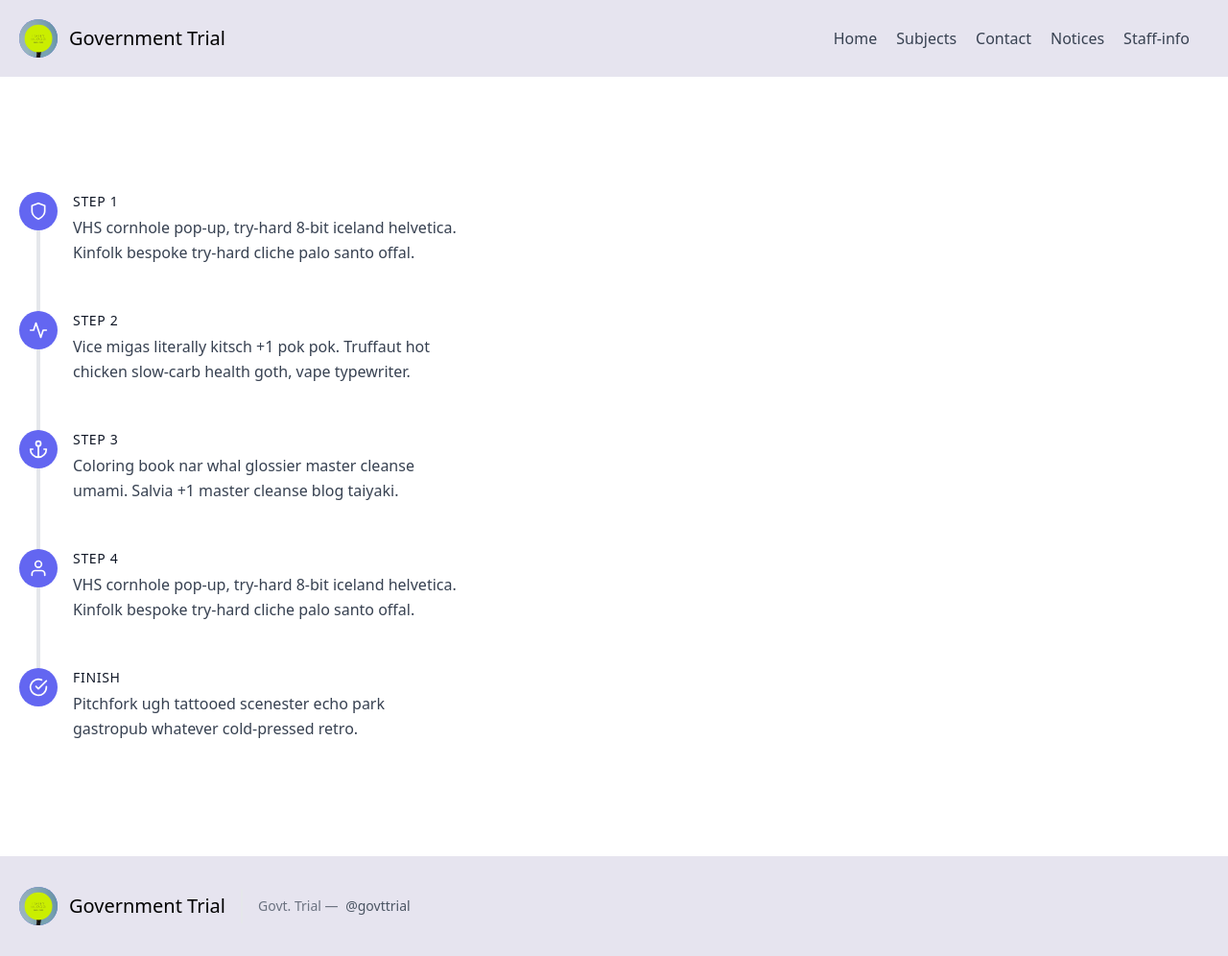
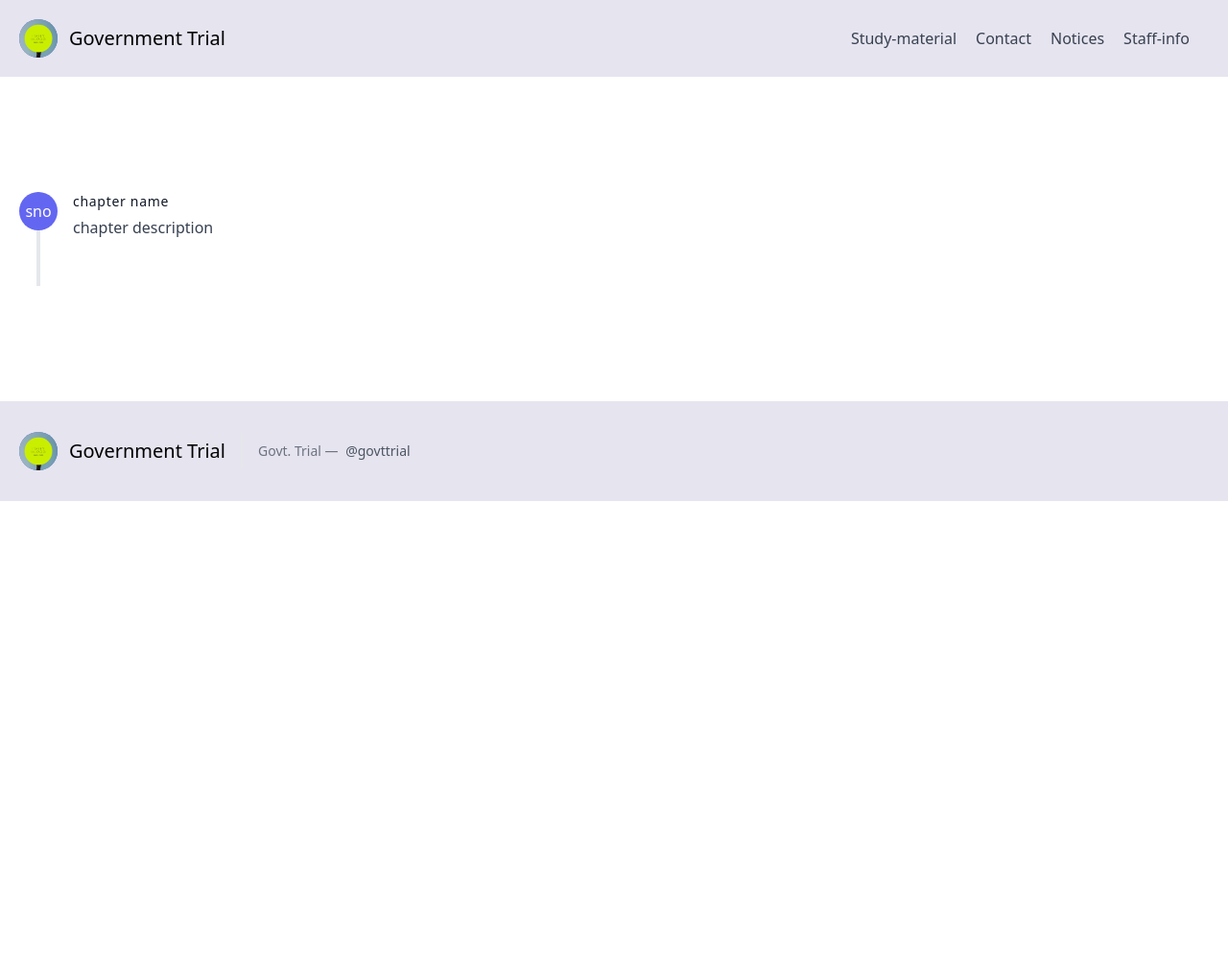
Before and after one commit to AxayPatoliya/Online-school, a Flask app: a page that uses templates/layout.html in a window 1280 px wide. Shown: the whole page at 96% size. After the commit the page ends 522 px from the top, so only its background shows below. Run offline with Flask 2, Linux system fonts and the light colour scheme.

Commit message:
make it better

```diff
--- a/main.py
+++ b/main.py
@@ -641,7 +641,8 @@ def otherstaff():
         db.session.add(other)
         db.session.commit()
     other = Other.query.filter_by().all()
-    return  render_template('otherstaff.html', params=params, other=other)
+    return render_template('otherstaff.html', params=params, other=other)
+
 
 @app.route("/subject-9/list-9/<string:name>", methods=["GET", "POST"])
 def list_9(name):
@@ -652,37 +653,35 @@ def list_9(name):
         db.session.add(l9)
         db.session.commit()
     l9 = L9.query.filter_by().all()
+    if name == 'Maths':
+        return  render_template('list_9.html', params=params, name=name, l9=l9)
+    elif name=='Chemistry':
+        return "This is a Chemistry subject"
+    elif name =='Physics':
+        return "This is a Physics subject"
+    elif name=='English':
+        return "This is a English subject"
 
-    return  render_template('list_9.html', params=params, name=name, l9=l9)
+
+
+
 
 @app.route("/subject-10/list-10/<string:name>")
 def list_10(name):
+    return render_template('list_10.html', params=params, name=name)
 
-    return  render_template('list_10.html', params=params, name=name)
 
-@app.route("/subject-11/list-11/<string:name>", methods=["GET", "POST"])
+
+
+
+
+@app.route("/subject-11/list-11/<string:name>")
 def list_11(name):
-    if request.method == 'POST':
-        name = request.form.get('name')
-        decr = request.form.get('decr')
-        l9 = L9(name=name, decr=decr)
-        db.session.add(l9)
-        db.session.commit()
-    l9 = L9.query.filter_by().all()
+    return  render_template('list_11.html', params=params, name=name)
 
-    return  render_template('list_11.html', params=params, name=name, l9=l9)
-
-@app.route("/subject-12/list-12/<string:name>", methods=["GET", "POST"])
+@app.route("/subject-12/list-12/<string:name>")
 def list_12(name):
-    if request.method == 'POST':
-        name = request.form.get('name')
-        decr = request.form.get('decr')
-        l9 = L9(name=name, decr=decr)
-        db.session.add(l9)
-        db.session.commit()
-    l9 = L9.query.filter_by().all()
-
-    return  render_template('list_12.html', params=params, name=name, l9=l9)
+    return  render_template('list_12.html', params=params, name=name)
 
 
 @app.route("/subject-9", methods=["GET", "POST"])
--- a/templates/layout.html
+++ b/templates/layout.html
@@ -27,8 +27,8 @@
 
         </a>
           <nav class="md:ml-auto flex flex-wrap items-center text-base justify-center">
-            <a class="mr-5 hover:text-gray-900" href="/">Home</a>
-            <a class="mr-5 hover:text-gray-900" href="/standard">Subjects</a>
+
+            <a class="mr-5 hover:text-gray-900" href="/standard">Study-material</a>
             <a class="mr-5 hover:text-gray-900" href="/contact">Contact</a>
             <a class="mr-5 hover:text-gray-900" href="/notice-list">Notices</a>
             <a class="mr-5 hover:text-gray-900" href="/staff-info">Staff-info</a>
--- a/templates/list_10.html
+++ b/templates/list_10.html
@@ -5,76 +5,24 @@
     <div class="container px-5 py-24 mx-auto flex flex-wrap">
       <div class="flex flex-wrap w-full">
         <div class="lg:w-2/5 md:w-1/2 md:pr-10 md:py-6">
-          <div class="flex relative pb-12">
+          <!--for loop here-->
+            <div class="flex relative pb-12">
             <div class="h-full w-10 absolute inset-0 flex items-center justify-center">
               <div class="h-full w-1 bg-gray-200 pointer-events-none"></div>
             </div>
             <div class="flex-shrink-0 w-10 h-10 rounded-full bg-indigo-500 inline-flex items-center justify-center text-white relative z-10">
-              <svg fill="none" stroke="currentColor" stroke-linecap="round" stroke-linejoin="round" stroke-width="2" class="w-5 h-5" viewBox="0 0 24 24">
-                <path d="M12 22s8-4 8-10V5l-8-3-8 3v7c0 6 8 10 8 10z"></path>
-              </svg>
+                <a>sno</a>
+
             </div>
             <div class="flex-grow pl-4">
-              <h2 class="font-medium title-font text-sm text-gray-900 mb-1 tracking-wider">STEP 1</h2>
-              <p class="leading-relaxed">VHS cornhole pop-up, try-hard 8-bit iceland helvetica. Kinfolk bespoke try-hard cliche palo santo offal.</p>
+              <h2 class="font-medium title-font text-sm text-gray-900 mb-1 tracking-wider">chapter name</h2>
+              <p class="leading-relaxed">chapter description</p>
             </div>
           </div>
-          <div class="flex relative pb-12">
-            <div class="h-full w-10 absolute inset-0 flex items-center justify-center">
-              <div class="h-full w-1 bg-gray-200 pointer-events-none"></div>
-            </div>
-            <div class="flex-shrink-0 w-10 h-10 rounded-full bg-indigo-500 inline-flex items-center justify-center text-white relative z-10">
-              <svg fill="none" stroke="currentColor" stroke-linecap="round" stroke-linejoin="round" stroke-width="2" class="w-5 h-5" viewBox="0 0 24 24">
-                <path d="M22 12h-4l-3 9L9 3l-3 9H2"></path>
-              </svg>
-            </div>
-            <div class="flex-grow pl-4">
-              <h2 class="font-medium title-font text-sm text-gray-900 mb-1 tracking-wider">STEP 2</h2>
-              <p class="leading-relaxed">Vice migas literally kitsch +1 pok pok. Truffaut hot chicken slow-carb health goth, vape typewriter.</p>
-            </div>
-          </div>
-          <div class="flex relative pb-12">
-            <div class="h-full w-10 absolute inset-0 flex items-center justify-center">
-              <div class="h-full w-1 bg-gray-200 pointer-events-none"></div>
-            </div>
-            <div class="flex-shrink-0 w-10 h-10 rounded-full bg-indigo-500 inline-flex items-center justify-center text-white relative z-10">
-              <svg fill="none" stroke="currentColor" stroke-linecap="round" stroke-linejoin="round" stroke-width="2" class="w-5 h-5" viewBox="0 0 24 24">
-                <circle cx="12" cy="5" r="3"></circle>
-                <path d="M12 22V8M5 12H2a10 10 0 0020 0h-3"></path>
-              </svg>
-            </div>
-            <div class="flex-grow pl-4">
-              <h2 class="font-medium title-font text-sm text-gray-900 mb-1 tracking-wider">STEP 3</h2>
-              <p class="leading-relaxed">Coloring book nar whal glossier master cleanse umami. Salvia +1 master cleanse blog taiyaki.</p>
-            </div>
-          </div>
-          <div class="flex relative pb-12">
-            <div class="h-full w-10 absolute inset-0 flex items-center justify-center">
-              <div class="h-full w-1 bg-gray-200 pointer-events-none"></div>
-            </div>
-            <div class="flex-shrink-0 w-10 h-10 rounded-full bg-indigo-500 inline-flex items-center justify-center text-white relative z-10">
-              <svg fill="none" stroke="currentColor" stroke-linecap="round" stroke-linejoin="round" stroke-width="2" class="w-5 h-5" viewBox="0 0 24 24">
-                <path d="M20 21v-2a4 4 0 00-4-4H8a4 4 0 00-4 4v2"></path>
-                <circle cx="12" cy="7" r="4"></circle>
-              </svg>
-            </div>
-            <div class="flex-grow pl-4">
-              <h2 class="font-medium title-font text-sm text-gray-900 mb-1 tracking-wider">STEP 4</h2>
-              <p class="leading-relaxed">VHS cornhole pop-up, try-hard 8-bit iceland helvetica. Kinfolk bespoke try-hard cliche palo santo offal.</p>
-            </div>
-          </div>
-          <div class="flex relative">
-            <div class="flex-shrink-0 w-10 h-10 rounded-full bg-indigo-500 inline-flex items-center justify-center text-white relative z-10">
-              <svg fill="none" stroke="currentColor" stroke-linecap="round" stroke-linejoin="round" stroke-width="2" class="w-5 h-5" viewBox="0 0 24 24">
-                <path d="M22 11.08V12a10 10 0 11-5.93-9.14"></path>
-                <path d="M22 4L12 14.01l-3-3"></path>
-              </svg>
-            </div>
-            <div class="flex-grow pl-4">
-              <h2 class="font-medium title-font text-sm text-gray-900 mb-1 tracking-wider">FINISH</h2>
-              <p class="leading-relaxed">Pitchfork ugh tattooed scenester echo park gastropub whatever cold-pressed retro.</p>
-            </div>
-          </div>
+          <!--end here-->
+
+
+
 
     </div>
   </section>
--- a/templates/list_9.html
+++ b/templates/list_9.html
@@ -17,6 +17,7 @@
             <div class="flex-grow pl-4">
               <h2 class="font-medium title-font text-sm text-gray-900 mb-1 tracking-wider">{{l9.name}}</h2>
               <p class="leading-relaxed">{{l9.decr}}</p>
+              <p class="leading-relaxed">You can collact the material regarding the subject and topic from <a target="_blank" href="{{ url_for('static', filename='img/python tut book.pdf') }}">HERE.</a></p>
             </div>
           </div>
           {% endfor %}
--- a/templates/notice.html
+++ b/templates/notice.html
@@ -27,8 +27,8 @@
 
         </a>
           <nav class="md:ml-auto flex flex-wrap items-center text-base justify-center">
-            <a class="mr-5 hover:text-gray-900" href="/">Home</a>
-            <a class="mr-5 hover:text-gray-900" href="/standard">Subjects</a>
+
+            <a class="mr-5 hover:text-gray-900" href="/standard">Study-material</a>
             <a class="mr-5 hover:text-gray-900" href="/contact">Contact</a>
             <a class="mr-5 hover:text-gray-900" href="/notice-list">Notices</a>
             <a class="mr-5 hover:text-gray-900" href="/staff-info">Staff Info</a>
```
Also changed, not shown: templates/list_11.html (+5 -5 lines), templates/list_12.html (+5 -5 lines), 1 other file.
